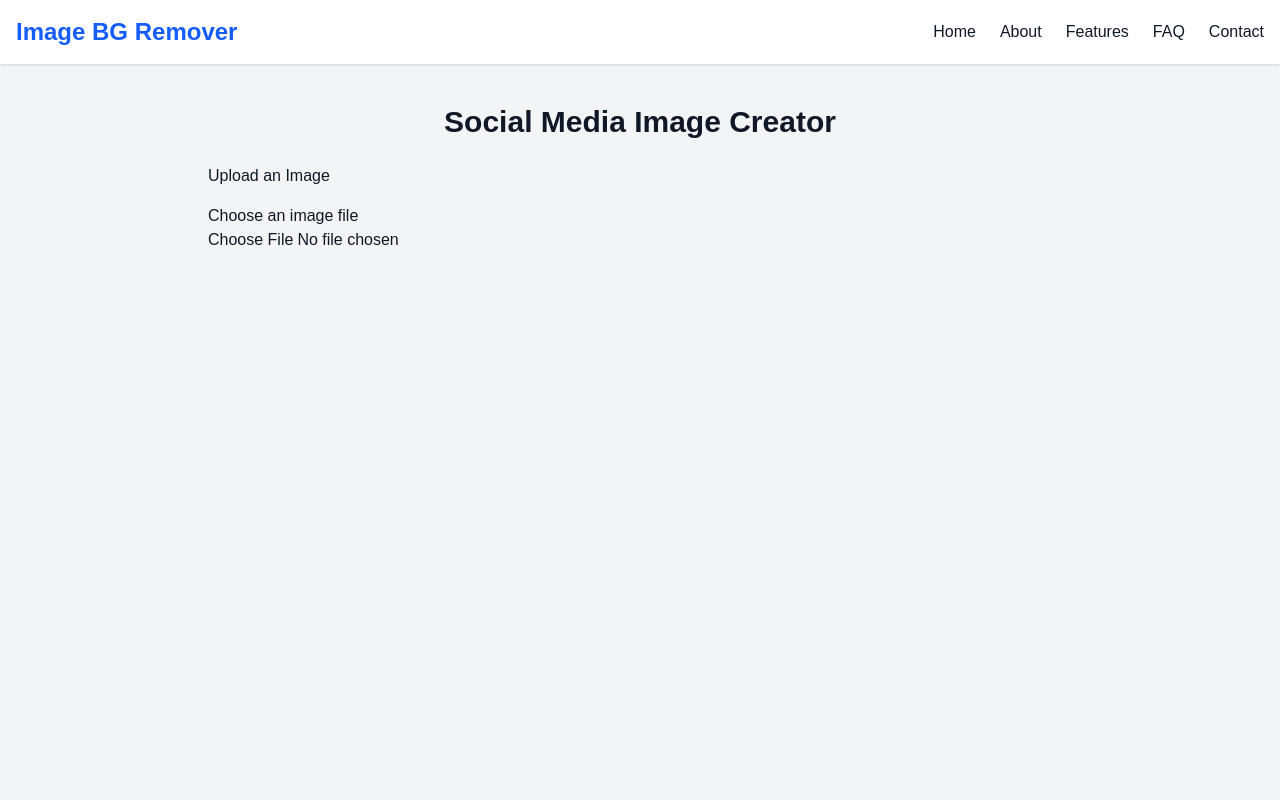
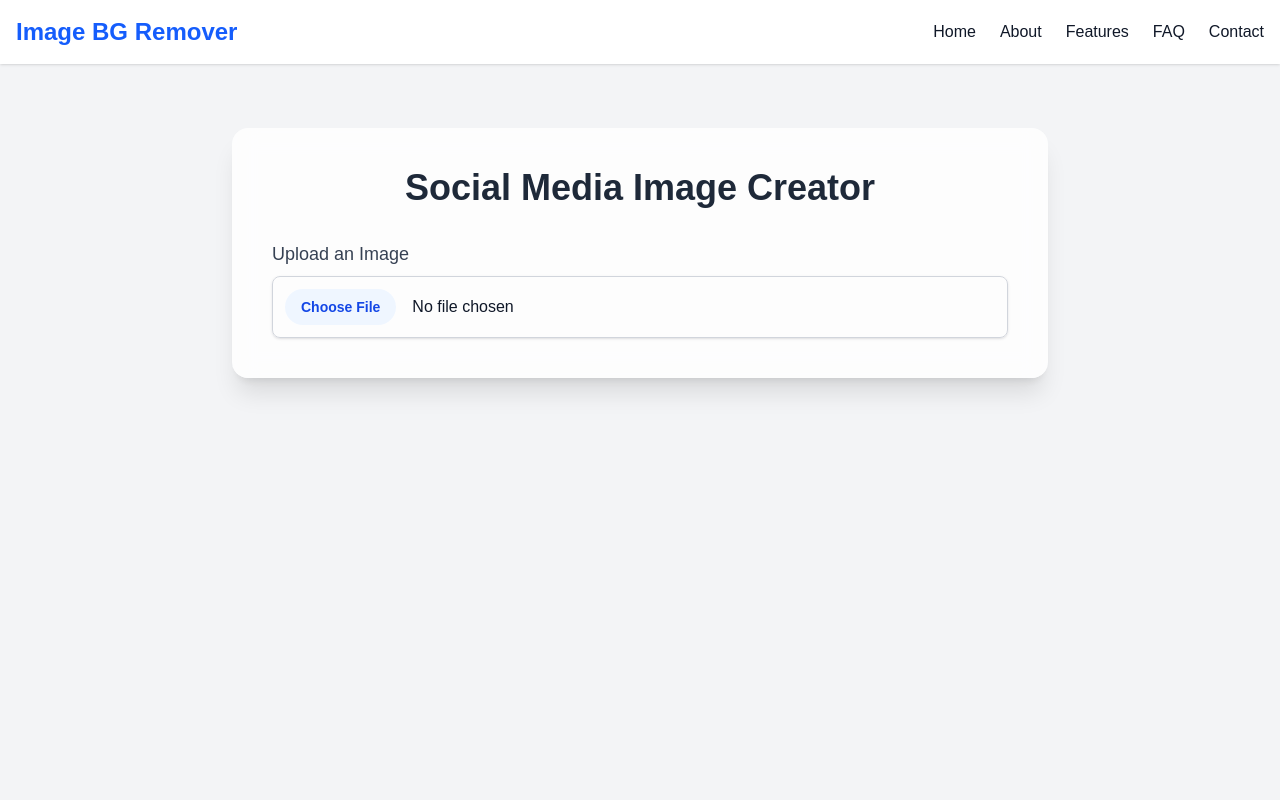
Before and after one commit to MR-SHIV-SHARMA/shavi, a Next.js app: page /projects/social-media-image-size-generator in a window 1280 px wide. Shown: the top 800 px of the page. Built offline with nearby package versions, Linux system fonts and the light colour scheme.

Commit message:
chore: refactor SocialShare component for improved UI and code clarity

```diff
--- a/src/app/projects/social-media-image-size-generator/page.js
+++ b/src/app/projects/social-media-image-size-generator/page.js
@@ -21,9 +21,7 @@ export default function SocialShare() {
   const imageRef = useRef(null);
 
   useEffect(() => {
-    if (uploadedImage) {
-      setIsTransforming(true);
-    }
+    if (uploadedImage) setIsTransforming(true);
   }, [selectedFormat, uploadedImage]);
 
   const handleFileUpload = async (event) => {
@@ -53,51 +51,55 @@ export default function SocialShare() {
 
   const handleDownload = () => {
     if (!imageRef.current) return;
-
     fetch(imageRef.current.src)
-      .then((response) => response.blob())
+      .then((res) => res.blob())
       .then((blob) => {
         const url = window.URL.createObjectURL(blob);
-        const link = document.createElement("a");
-        link.href = url;
-        link.download = `${selectedFormat.replace(/\s+/g, "_").toLowerCase()}.png`;
-        document.body.appendChild(link);
-        link.click();
-        document.body.removeChild(link);
+        const a = document.createElement("a");
+        a.href = url;
+        a.download = `${selectedFormat.replace(/\s+/g, "_").toLowerCase()}.png`;
+        document.body.appendChild(a);
+        a.click();
+        document.body.removeChild(a);
         window.URL.revokeObjectURL(url);
       });
   };
 
   return (
-    <div className="container mx-auto p-4 max-w-4xl">
-      <h1 className="text-3xl font-bold mb-6 text-center">
+    <div className="relative min-h-screen w-full overflow-hidden">
+      {/* Animated Background */}
+      <div className="absolute inset-0 -z-10 animate-gradient bg-gradient-to-br from-blue-500 via-purple-500 to-pink-500 opacity-40 blur-2xl" />
+
+      <div className="relative p-4 sm:p-6 md:p-10 max-w-4xl mx-auto">
+        <div className="bg-white/80 backdrop-blur-md shadow-xl rounded-2xl p-6 sm:p-10">
+          <h1 className="text-2xl sm:text-3xl md:text-4xl font-bold text-center text-gray-800 mb-8">
             Social Media Image Creator
           </h1>
 
-      <div className="card">
-        <div className="card-body">
-          <h2 className="card-title mb-4">Upload an Image</h2>
-          <div className="form-control">
-            <label className="label">
-              <span className="label-text">Choose an image file</span>
-            </label>
+          <div className="space-y-6">
+            {/* Upload */}
+            <div>
+              <h2 className="text-lg font-medium text-gray-700 mb-2">
+                Upload an Image
+              </h2>
               <input
                 type="file"
                 onChange={handleFileUpload}
-              className="file-input file-input-bordered file-input-primary w-full"
+                className="w-full p-3 border border-gray-300 rounded-lg shadow-sm file:mr-4 file:py-2 file:px-4 file:rounded-full file:border-0 file:text-sm file:font-semibold file:bg-blue-50 file:text-blue-700 hover:file:bg-blue-100"
               />
+              {isUploading && (
+                <div className="mt-3 w-full h-2 bg-gray-200 rounded-full overflow-hidden">
+                  <div className="animate-pulse bg-blue-500 h-full w-full"></div>
+                </div>
+              )}
             </div>
 
-          {isUploading && (
-            <div className="mt-4">
-              <progress className="progress progress-primary w-full"></progress>
-            </div>
-          )}
-
+            {/* Format and Preview */}
             {uploadedImage && (
-            <div className="mt-6">
-              <h2 className="card-title mb-4">Select Social Media Format</h2>
-              <div className="form-control">
+              <div>
+                <h2 className="text-lg font-medium text-gray-700 mb-2">
+                  Select Format
+                </h2>
                 <select
                   className="select select-bordered w-full"
                   value={selectedFormat}
@@ -109,14 +111,16 @@ export default function SocialShare() {
                     </option>
                   ))}
                 </select>
-              </div>
 
-              <div className="mt-6 relative">
-                <h3 className="text-lg font-semibold mb-2">Preview:</h3>
-                <div className="flex justify-center">
+                {/* Preview */}
+                <div className="mt-6 relative bg-white p-4 rounded-xl shadow-md">
+                  <h3 className="text-base sm:text-lg font-semibold mb-2 text-gray-600">
+                    Preview
+                  </h3>
+                  <div className="flex justify-center items-center relative">
                     {isTransforming && (
-                    <div className="absolute inset-0 flex items-center justify-center bg-base-100 bg-opacity-50 z-10">
-                      <span className="loading loading-spinner loading-lg"></span>
+                      <div className="absolute inset-0 flex items-center justify-center bg-white/70 z-10">
+                        <div className="w-10 h-10 border-4 border-blue-500 border-dashed rounded-full animate-spin"></div>
                       </div>
                     )}
                     <CldImage
@@ -130,12 +134,16 @@ export default function SocialShare() {
                       gravity="auto"
                       ref={imageRef}
                       onLoad={() => setIsTransforming(false)}
+                      className="rounded-lg shadow-sm max-w-full"
                     />
                   </div>
                 </div>
 
-              <div className="card-actions justify-end mt-6">
-                <button className="btn btn-primary" onClick={handleDownload}>
+                <div className="flex justify-end mt-6">
+                  <button
+                    onClick={handleDownload}
+                    className="bg-blue-600 text-white px-6 py-3 rounded-xl font-medium hover:bg-blue-700 transition-all duration-200"
+                  >
                     Download for {selectedFormat}
                   </button>
                 </div>
@@ -144,5 +152,23 @@ export default function SocialShare() {
           </div>
         </div>
       </div>
+
+      {/* Custom keyframes */}
+      <style jsx>{`
+        @keyframes gradient {
+          0%,
+          100% {
+            background-position: 0% 50%;
+          }
+          50% {
+            background-position: 100% 50%;
+          }
+        }
+        .animate-gradient {
+          background-size: 300% 300%;
+          animation: gradient 10s ease infinite;
+        }
+      `}</style>
+    </div>
   );
 }
```
Lines whose indentation alone changed are shown as unchanged.
